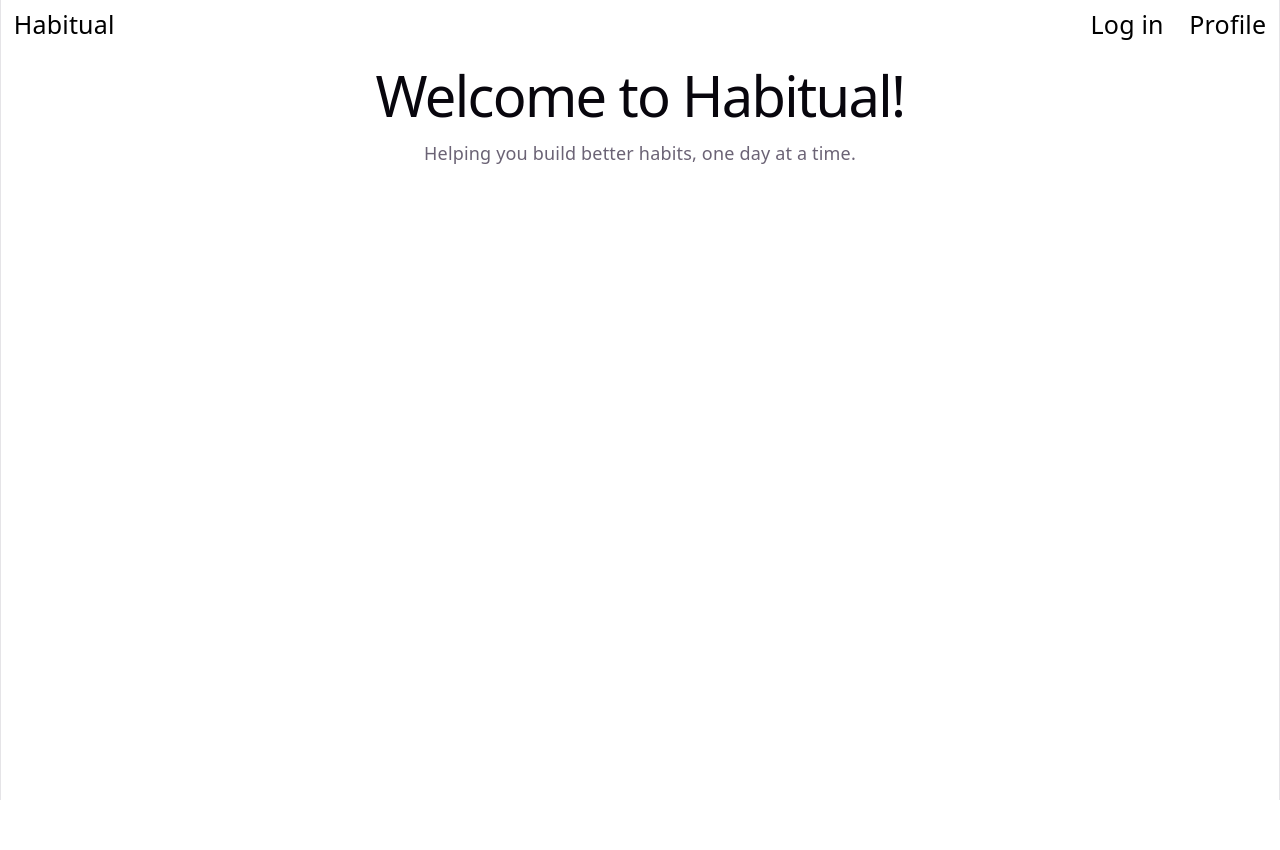
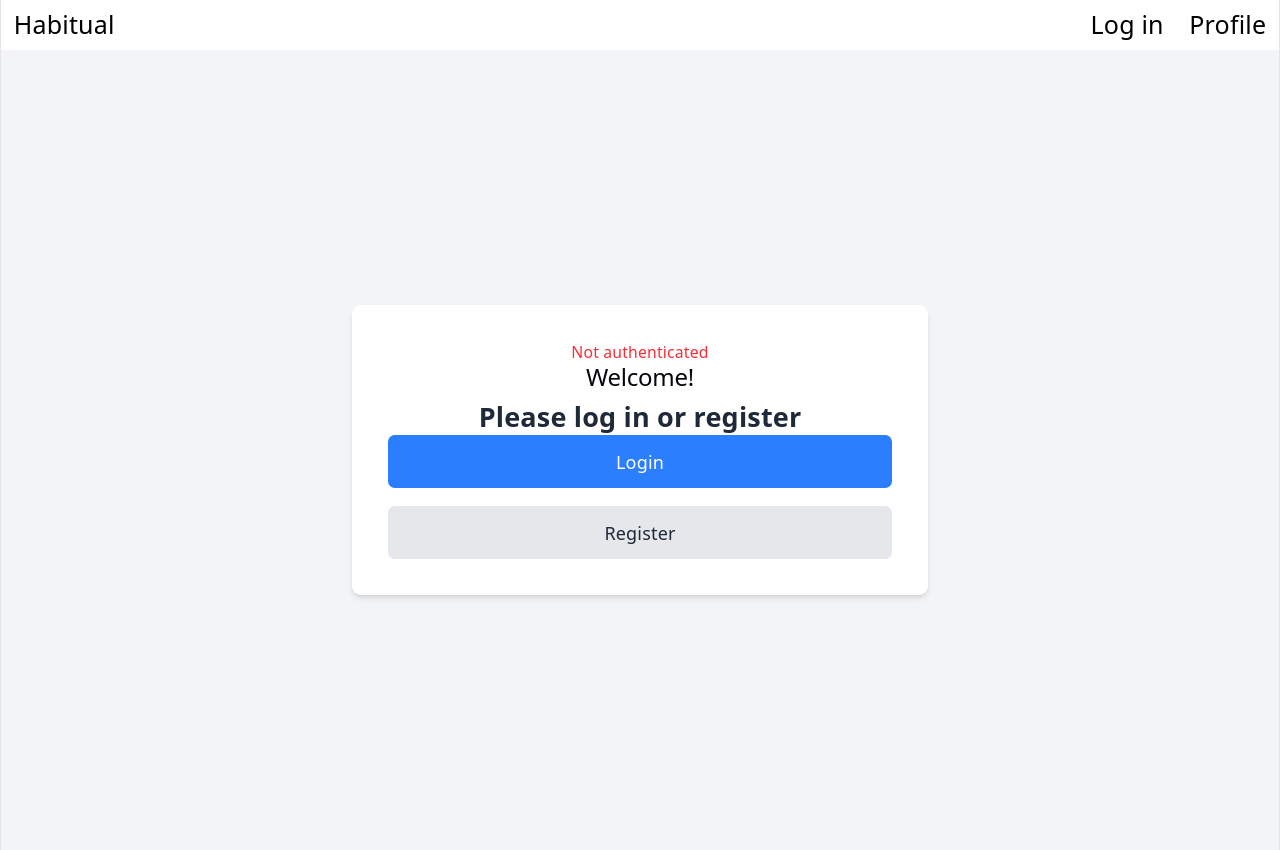
Before and after one commit to Gmo30/Habitual, a React (Vite) app in the folder frontend/: page / in a window 1280 px wide. Before the commit the page ends 800 px from the top, so only its background shows below. Built offline with nearby package versions, Linux system fonts and the light colour scheme; no server answers.

Commit message:
Fixed register missing import

```diff
--- a/frontend/src/App.jsx
+++ b/frontend/src/App.jsx
@@ -1,5 +1,5 @@
 import { BrowserRouter, Routes, Route, Link, Navigate} from 'react-router-dom';
-import Homepage from './pages/homepage';
+import Home from './pages/home';
 import Profile from './pages/profile';
 import Login from './pages/login';
 import Register from './pages/Register';
@@ -44,7 +44,7 @@ function App() {
         <BrowserRouter>
             <Navbar user={user} setUser={setUser} />
             <Routes>
-                <Route path="/" element={<Homepage />} />
+                <Route path="/" element={<Home user={user} error={error} />} />
                 <Route path="/profile" element={<Profile />} />
                 <Route
                     path="/login"
--- a/frontend/src/pages/Register.jsx
+++ b/frontend/src/pages/Register.jsx
@@ -1,4 +1,4 @@
-import axios from "axios";
+import api from "../api/axios";
 import React, { useState } from "react";
 import { useNavigate } from "react-router-dom";
 import "./login.css";
--- /dev/null
+++ b/frontend/src/pages/home.jsx
@@ -0,0 +1,44 @@
+import React from "react";
+import { Link } from "react-router-dom";
+import "./home.css";
+
+const Home = ({ user, error }) => {
+  return (
+    <div className="min-h-screen flex items-center justify-center bg-gray-100 p-4">
+      <div className="bg-white p-8 rounded-lg shadow-md w-full max-w-lg text-center">
+        {error && <p className="text-red-500 mb-4 text-sm">{error}</p>}
+        {user ? (
+          <div>
+            <h2 className="text-2xl font-bold mb-4 text-gray-800">
+              Welcome, {user.username}
+            </h2>
+            <p className="text-gray-600">Email: {user.email}</p>
+          </div>
+        ) : (
+          <div>
+            <h2 className="text-2xl font-bold mb-6 text-gray-800">Welcome!</h2>
+            <p className="text-2xl font-bold mb-6 text-gray-800">
+              Please log in or register
+            </p>
+            <div className="flex flex-col space-y-4">
+              <Link
+                className="w-full bg-blue-500 text-white p-3 rounded-md hover:bg-blue-600 font-medium"
+                to="/login"
+              >
+                Login
+              </Link>
+              <Link
+                className="w-full bg-gray-200 text-gray-800 p-3 rounded-md hover:bg-gray-300 font-medium"
+                to="/register"
+              >
+                Register
+              </Link>
+            </div>
+          </div>
+        )}
+      </div>
+    </div>
+  );
+};
+
+export default Home;
--- a/frontend/src/pages/homepage.jsx
+++ /dev/null
@@ -1,10 +0,0 @@
-import "./homepage.css";
-
-export default function Homepage() {
-    return (
-        <div className="body-hp">
-            <h1>Welcome to Habitual!</h1>
-            <p>Helping you build better habits, one day at a time.</p>
-        </div>
-    );
-}
--- a/frontend/src/pages/login.jsx
+++ b/frontend/src/pages/login.jsx
@@ -1,5 +1,4 @@
 import "./login.css";
-import axios from "axios";
 import React, { useState } from "react";
 import { useNavigate } from "react-router-dom";
 import api from "../api/axios";
```
Also changed, not shown: frontend/src/pages/home.css (renamed from frontend/src/pages/homepage.css).
